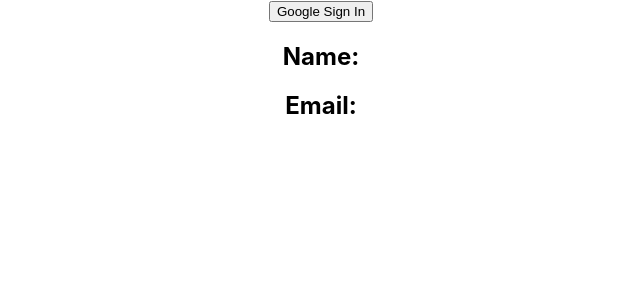
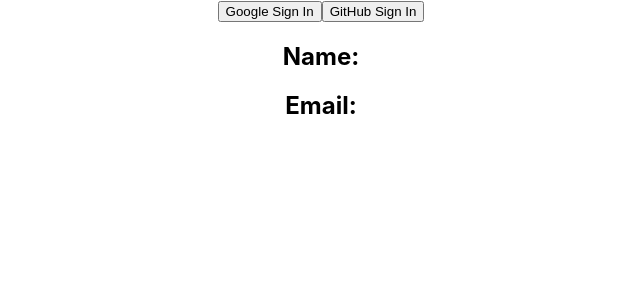
Before and after one commit to nazmussaadatcse/Simple-Firebase-Authentication, a React (Create React App) app: page / in a window 1280 px wide. Shown: the top 300 px of the page, without its empty margins (319-959 px from the left). Built offline with nearby package versions, Linux system fonts and the light colour scheme.

Commit message:
google and github auth

```diff
--- a/src/App.js
+++ b/src/App.js
@@ -1,6 +1,6 @@
 import './App.css';
 import app from './firebase.init';
-import {getAuth, GoogleAuthProvider, signInWithPopup, signOut} from 'firebase/auth';
+import {getAuth, GithubAuthProvider, GoogleAuthProvider, signInWithPopup, signOut} from 'firebase/auth';
 import { useState } from 'react';
 
 // Initialize Firebase Authentication and get a reference to the service
@@ -9,18 +9,31 @@ const auth = getAuth(app);
 function App() {
 
   const [user, setUser]= useState({});
-  const provider = new GoogleAuthProvider();
+  const googleProvider = new GoogleAuthProvider();
+  const githubProvider = new GithubAuthProvider();
 
 
   const handleGoogleSignIn =()=>{
-    signInWithPopup(auth,provider)
+    signInWithPopup(auth,googleProvider)
     .then(result=>{
       const user = result.user;
       setUser(user);
-      console.log(user);
+      console.log('google');
     })
     .catch(error=>{
-      console.log('error',error);
+      console.error('error',error);
+    })
+  }
+
+  const handleGithubSignIn=()=>{
+    signInWithPopup(auth,githubProvider)
+    .then(result=>{
+      const user = result.user;
+      setUser(user);
+      console.log('Github');
+    })
+    .catch(error=>{
+      console.error(error);
     })
   }
 
@@ -39,7 +52,10 @@ function App() {
 
       {
         user.email? <button onClick={handleSignOut}>Sign Out</button>:
+        <>
         <button onClick={handleGoogleSignIn}>Google Sign In</button>
+        <button onClick={handleGithubSignIn}>GitHub Sign In</button>
+        </>
       }
 
       <h2>Name: {user.displayName}</h2>
```
